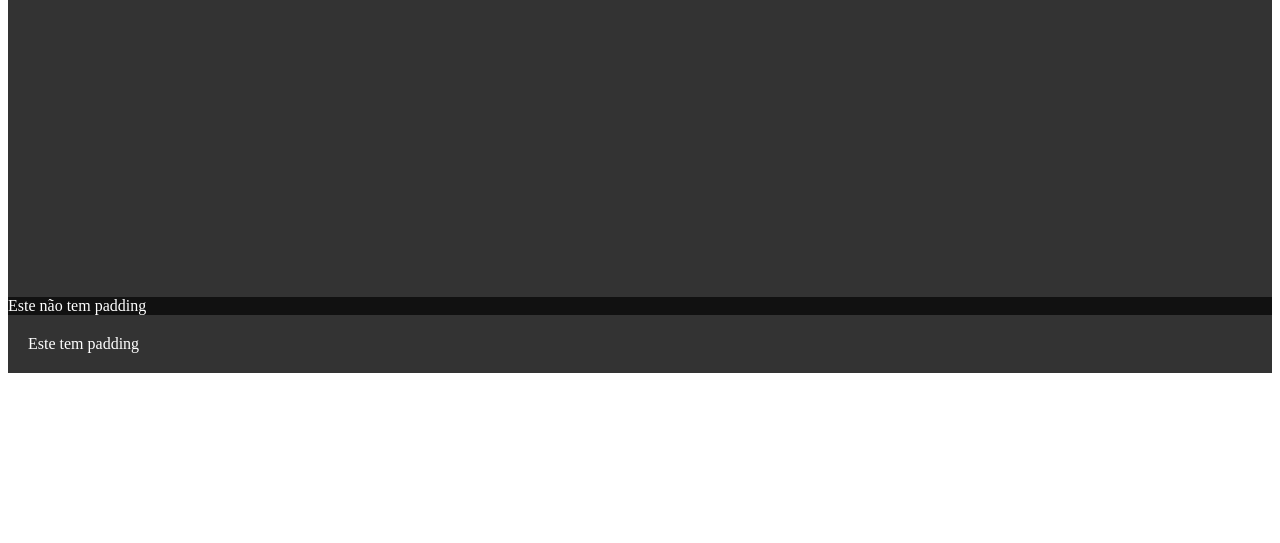
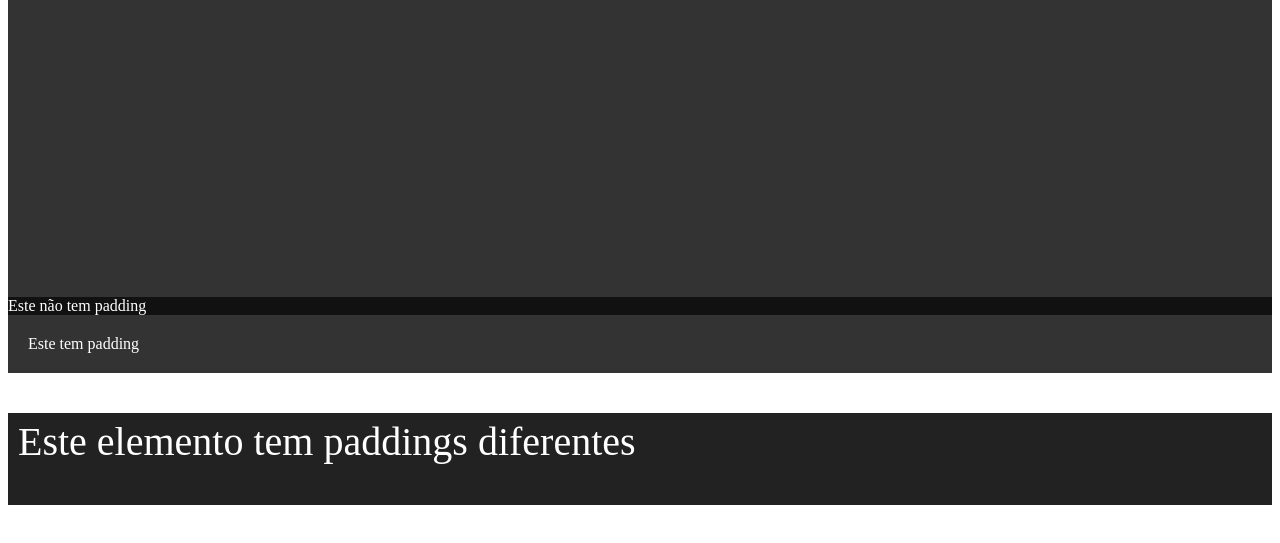
Before and after one commit to samueljdev/2Introducao-CSS, a plain HTML site: page index.html in a window 1280 px wide. Shown: the part 3776-4319 px from the top of the page. Drawn offline with Linux system fonts and the light colour scheme.

Commit message:
Padding individual

```diff
--- a/css/styles.css
+++ b/css/styles.css
@@ -155,3 +155,13 @@ h2 {
     background-color: #333;
     padding: 20px;
 }
+
+/* Padding individual */
+.padding-individual {
+    background-color: #222;
+    color: #fff;
+    padding-top: 5px;
+    padding-left: 10px;
+    padding-right: 20px;
+    padding-bottom: 40px;
+}
--- a/index.html
+++ b/index.html
@@ -116,5 +116,8 @@
     <div class="without-padding">Este não tem padding</div>
     <div class="padding">Este tem padding</div>
 
+    <!-- 24 - Padding individual -->
+    <p class="padding-individual">Este elemento tem paddings diferentes</p>
+
 </body>
 </html>
```
